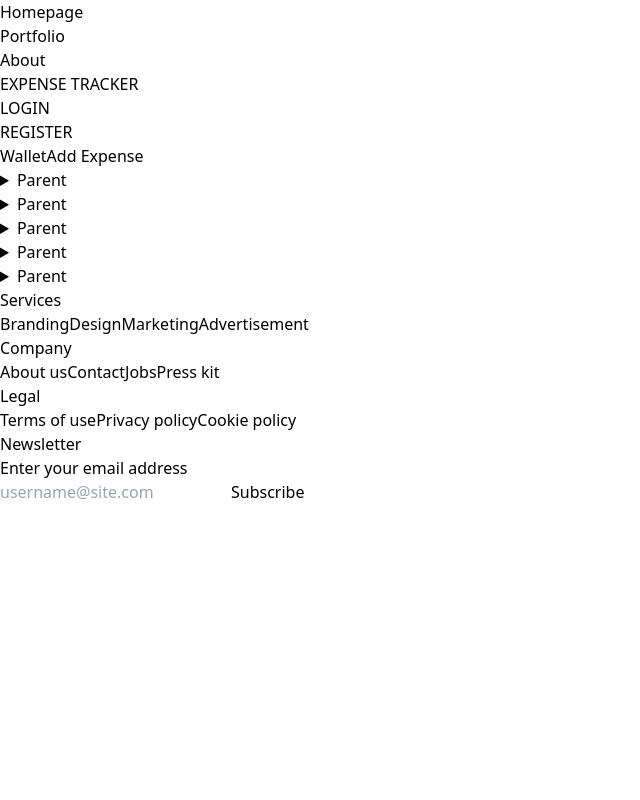
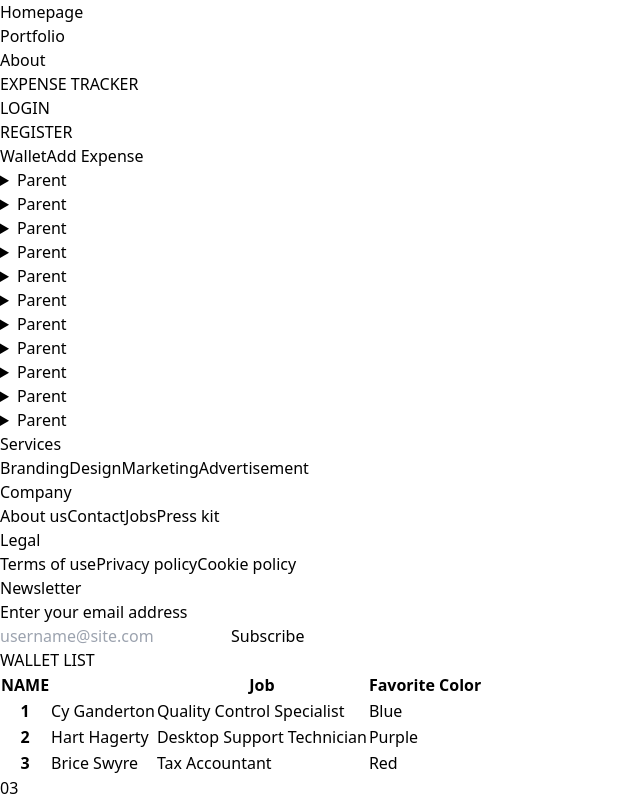
Before and after one commit to m4rkbello/EXPENSE-TRACKER-APP, a React (Vite) app in the folder frontend/: page /wallet in a window 1280 px wide. Shown: the part 1280-2080 px from the top of the page, without its empty margins (0-640 px from the left). Before the commit the page ends 1784 px from the top, so only its background shows below. Built offline with nearby package versions, Linux system fonts and the light colour scheme.

Commit message:
error pay imuha

```diff
--- a/frontend/src/App.jsx
+++ b/frontend/src/App.jsx
@@ -4,6 +4,7 @@ import Login from './components/Login';
 import Register from './components/Register';
 import Sidebar from "./components/Sidebar";
 import Footer from './components/Footer';
+import WalletDashboard from "./components/WalletDashboard";
 
 
 function App() {
@@ -53,6 +54,7 @@ function App() {
 
               <Route exact path="/login" element={<Login />} />
               <Route exact path="/register" element={<Register />} />
+              <Route exact path="/wallet" element={<WalletDashboard />} />
             </Routes>
 
           </div>
--- a/frontend/src/components/Sidebar.jsx
+++ b/frontend/src/components/Sidebar.jsx
@@ -57,6 +57,62 @@ function Sidebar() {
   </ul>
 </details>
 </li>
+<li>
+<details close>
+  <summary>Parent</summary>
+  <ul>
+    <li><a>Submenu 1</a></li>
+    <li><a>Submenu 2</a></li>
+  </ul>
+</details>
+</li>
+<li>
+<details close>
+  <summary>Parent</summary>
+  <ul>
+    <li><a>Submenu 1</a></li>
+    <li><a>Submenu 2</a></li>
+  </ul>
+</details>
+</li>
+<li>
+<details close>
+  <summary>Parent</summary>
+  <ul>
+    <li><a>Submenu 1</a></li>
+    <li><a>Submenu 2</a></li>
+  </ul>
+</details>
+</li>
+<li>
+<details close>
+  <summary>Parent</summary>
+  <ul>
+    <li><a>Submenu 1</a></li>
+    <li><a>Submenu 2</a></li>
+  </ul>
+</details>
+</li>
+<li>
+<details close>
+  <summary>Parent</summary>
+  <ul>
+    <li><a>Submenu 1</a></li>
+    <li><a>Submenu 2</a></li>
+  </ul>
+</details>
+</li>
+<li>
+<details close>
+  <summary>Parent</summary>
+  <ul>
+    <li><a>Submenu 1</a></li>
+    <li><a>Submenu 2</a></li>
+  </ul>
+</details>
+</li>
+
+
 </ul>
     </div>
   )
--- a/frontend/src/components/WalletDashboard.jsx
+++ b/frontend/src/components/WalletDashboard.jsx
@@ -1,63 +1,70 @@
-import { connect } from 'react-redux';
-import { FetchUserList, RemoveUser, } from "../redux/Actions";
-import { useEffect } from 'react';
-import { Link } from 'react-router-dom';
-import { toast, ToastContainer } from 'react-toastify';
-import 'react-toastify/dist/ReactToastify.css';
+/* eslint-disable no-unused-vars */
+import React from 'react'
 
-
-const WalletDashboard = (props) => {
-    console.log("DATA SA CHOI", props);
-
-    useEffect(() => {
-        props.loaduser();
-    }, [])
-
-    const handleDelete = (code) => {
-        if(window.confirm("DO YOU WANT TO DELETE?")){
-            props.removeuser(code);
-            props.loaduser();
-            toast.success('User has been deleted Successfully!');
-        }
-    }
-
+function WalletDashboard() {
   return (
     <div>
-            <ToastContainer />
-            <div className="navbar-color col-8 text mx-auto">
-                <div className="card-header userlist"></div>
-                <h1 className='userHeader'>User List!</h1>
-                <div className="buttonAdd">
-                    <Link to={'/user/add'} className="btn btn-secondary">Add User</Link>
-                </div>
-                <br />
 
-                <table className="table table-bordered text-align-center">
-                    <thead>
+      <div className="flex">
+        <div className="flex-none">
+          <div className="card w-full glass">
+            <div className="card-body">
+              <div className="overflow-x-auto">
+
+                <div className='text-center text-3xl text-black'>WALLET LIST</div>
+
+                <table className="table">
+                  {/* head */}
+                  <thead className='bg-black'>
                     <tr>
-                            <td>Id</td>
-                            <td>Name</td>
-                            <td>Email</td>
-                            <td>Phone</td>
-                            <td>Role</td>
-                            <td>Action</td>
+                      <th>NAME</th>
+                      <th></th>
+                      <th>Job</th>
+                      <th>Favorite Color</th>
                     </tr>
                   </thead>
                   <tbody>
-
+                    {/* row 1 */}
                     <tr>
-                                <td colSpan="6"><h1>
-                                NO DATA!
-                                </h1></td>
+                      <th>1</th>
+                      <td>Cy Ganderton</td>
+                      <td>Quality Control Specialist</td>
+                      <td>Blue</td>
                     </tr>
-
+                    {/* row 2 */}
+                    <tr className="hover">
+                      <th>2</th>
+                      <td>Hart Hagerty</td>
+                      <td>Desktop Support Technician</td>
+                      <td>Purple</td>
+                    </tr>
+                    {/* row 3 */}
+                    <tr>
+                      <th>3</th>
+                      <td>Brice Swyre</td>
+                      <td>Tax Accountant</td>
+                      <td>Red</td>
+                    </tr>
                   </tbody>
                 </table>
               </div>
             </div>
-    );
-}
+          </div>
+
+        </div>
+        <div className="flex-initial">
+
+        </div>
+        <div className="flex-initial w-32 ...">
+          03
+        </div>
+      </div>
 
 
 
-export default WalletDashboard;
+
+    </div>
+  )
+}
+
+export default WalletDashboard
```
Lines whose indentation alone changed are shown as unchanged.
